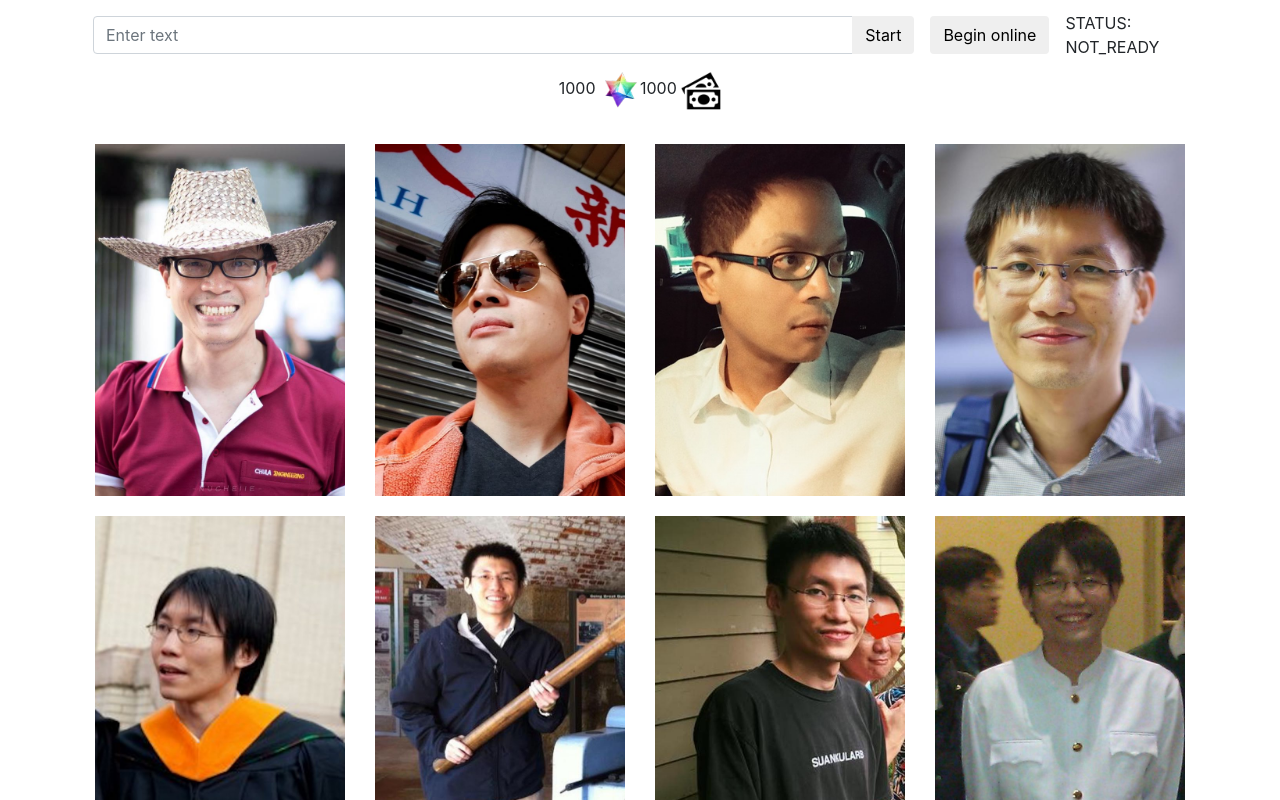
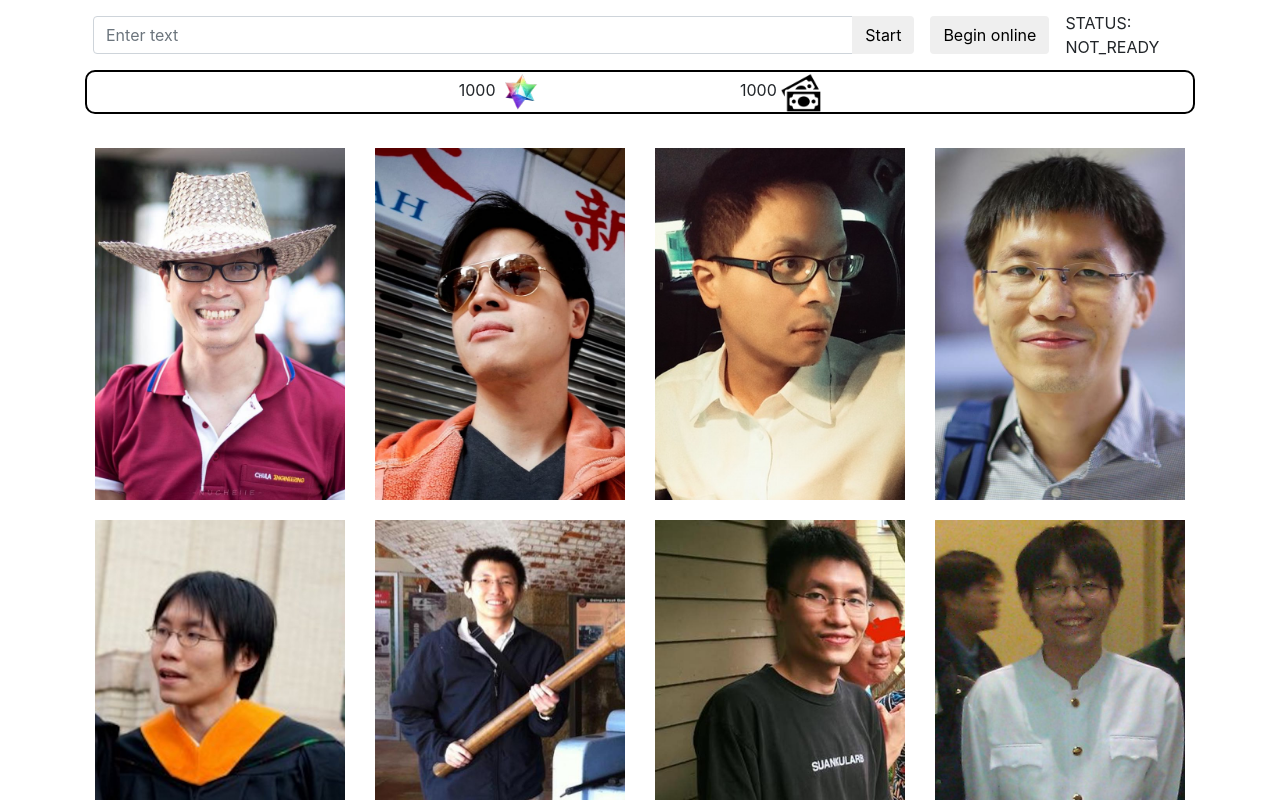
Before and after one commit to Sawaphob/ASR_Gacha_Project, a React (Create React App) app: page / in a window 1280 px wide. Shown: the top 800 px of the page. Built offline with nearby package versions, Linux system fonts and the light colour scheme; no server answers.

Commit message:
add UserUI

```diff
--- a/src/component/Video.js
+++ b/src/component/Video.js
@@ -1,5 +1,5 @@
-import React, { Component } from 'react';
-import styled, { keyframes } from 'styled-components';
+import React, { Component } from 'react'
+import styled, { keyframes } from 'styled-components'
 
 const Fade = keyframes`
     from {
--- a/src/page/Start.js
+++ b/src/page/Start.js
@@ -5,8 +5,10 @@ import Collection from '../component/Collection'
 import Video from '../component/Video'
 import Microphone from '../component/Microphone'
 import myWorker from "../lib/recorderWorker.js"
+import styled, { keyframes } from 'styled-components'
 //let myWorker = require("../lib/recorderWorker.js");
 import gachaResolve from '../data/gachaResolve.json'
+
 
 var list = [
     {sentence:"เปิด หนึ่ง", action: 'randomGacha'},
@@ -43,6 +45,13 @@ var options = {
 };
 
 var commandSearch = new (require('fuse.js'))(list, options); // "list" is the item array
+
+const UserUI = styled.div`
+    display : flex;
+    justify-content : center;
+    border : solid 2px black;
+    border-radius : 10px;
+`
 
 export default class Start extends Component{
 
@@ -135,10 +144,9 @@ export default class Start extends Component{
                     <div>
                         <Microphone worker={myWorker} handleCommand={this.handleCommand} />
                     </div>
-                    <div style={{display:"flex", justifyContent: 'center'}}>
-                        <Token token={this.state.token}/>
-                        <Money money={this.state.money}/>
-                    </div>
+                    <UserUI>
+                        <Token token={this.state.token}/><div style={{width:"200px"}}/><Money money={this.state.money}/>
+                    </UserUI>
                 </div>
                 <br />
                 {
```
